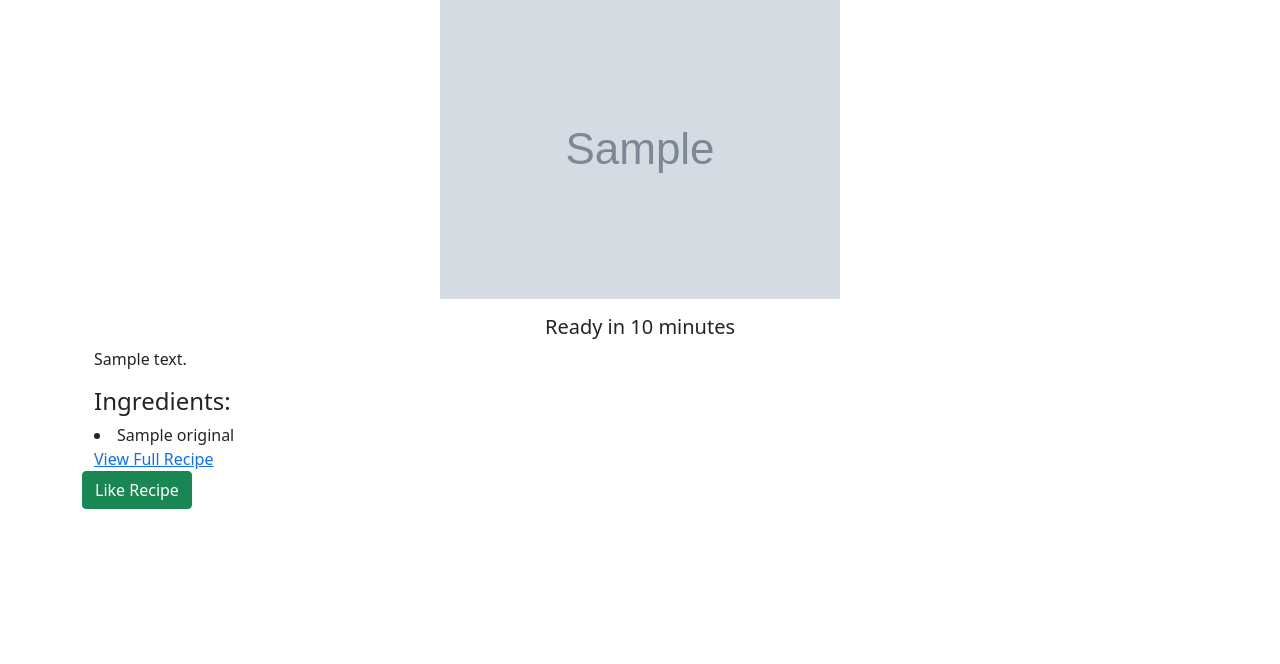
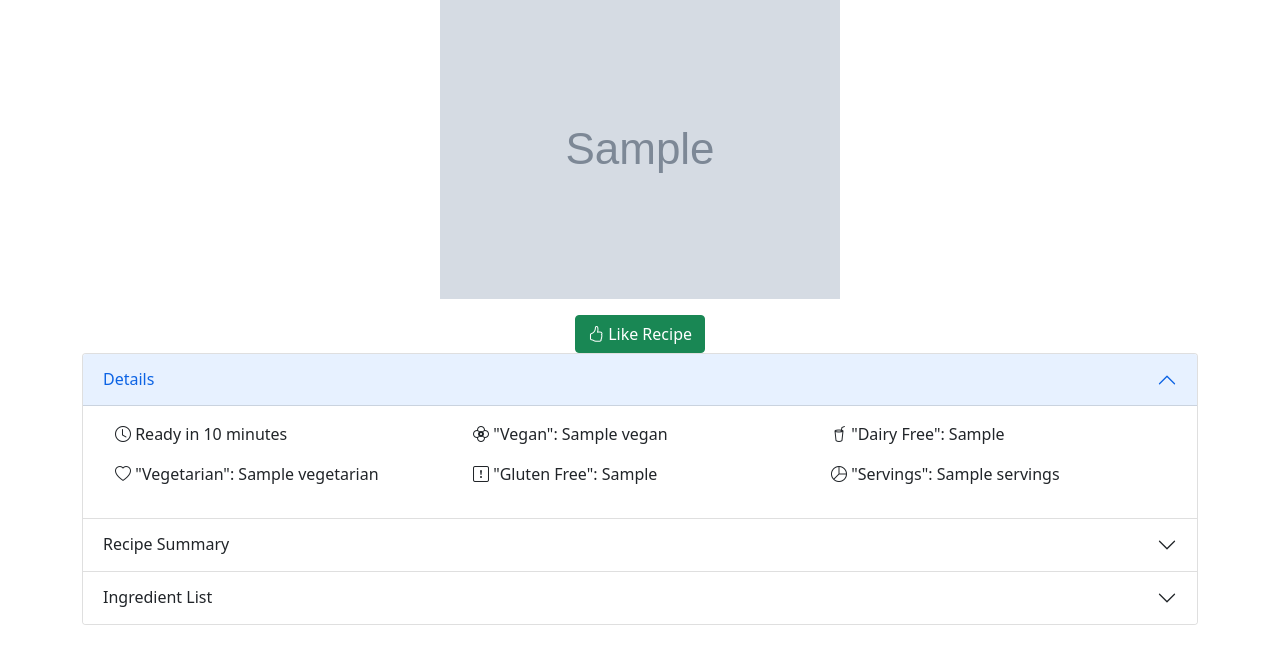
Before and after one commit to XiaoA/meal-planner-app, a Flask app: page /recipes/view-recipe-details/1 in a window 1280 px wide. Shown: the part 99-763 px from the top of the page. Run offline with Flask 2, Linux system fonts and the light colour scheme; tables that the repository leaves empty hold one stand-in row (values such as "Sample post"); grey boxes marked "Sample" are stand-in pictures; a database or web service that is not in the repository returns one stand-in record (values such as "Sample title"); data that the repository does not hold is empty; some libraries are stand-ins or nearby versions.

Commit message:
Improve UI for `view-recipe-details` template

```diff
--- a/project/recipes/templates/recipes/view-recipe-details.html
+++ b/project/recipes/templates/recipes/view-recipe-details.html
@@ -1,32 +1,77 @@
 {% extends 'base.html' %}
 
 {% block header %}
-<h1 class="text-center">{% block title %}View Recipe Details{% endblock %}</h1>
+{% block title %}View Recipe Details{% endblock %}
 {% endblock %}
 
 {% block content %}
 <div class="container text-center">
   <h3>{{ results.title }}</h3>
   <p><img src="{{results.image}}"></p>
-  <h5>Ready in {{ results.readyInMinutes }} minutes</h5>
-</div>
-<div class="container">
-  <p>{{ results.summary | striptags }}</p>
-</div>
-<div class="container">
-  <h4>Ingredients:</h4>
-  {% for ingredient in results.extendedIngredients%}
-  <li>{{ingredient.original}}</li>
-  {% endfor %}
 
-  <a href="{{ results.sourceUrl }}">View Full Recipe</a>
+
+  <div class="container">
+    <form method="POST" action="/recipes/like-recipe/{{results.id}}">
+      <input type="hidden" name="csrf_token" value="{{ csrf_token() }}"/>
+      <input type="hidden" name="recipe_url" value="{{results.sourceUrl}}">
+      <button button-type="submit" class="btn btn-success btn-small"><i class="bi bi-hand-thumbs-up"></i> Like Recipe</button>
+    </form>
+  </div>
 </div>
 
-
-<form method="POST" action="/recipes/like-recipe/{{results.id}}">
-  <input type="hidden" name="csrf_token" value="{{ csrf_token() }}"/>
-  <input type="hidden" name="recipe_url" value="{{results.sourceUrl}}">
-  <button button-type="submit" class="btn btn-success">Like Recipe</button>
-</form>
-
- {% endblock %}
+<div class="accordion" id="accordionPanelsStayOpenExample">
+  <div class="accordion-item">
+    <h2 class="accordion-header" id="panelsStayOpen-headingOne">
+      <button class="accordion-button" type="button" data-bs-toggle="collapse" data-bs-target="#panelsStayOpen-collapseOne" aria-expanded="true" aria-controls="panelsStayOpen-collapseOne">
+        Details
+      </button>
+    </h2>
+    <div id="panelsStayOpen-collapseOne" class="accordion-collapse collapse show" aria-labelledby="panelsStayOpen-headingOne">
+      <div class="accordion-body">
+        <div class="container">
+          <div class="row">
+            <div class="col">
+              <p><i class="bi bi-clock"></i> Ready in {{ results.readyInMinutes }} minutes</p>
+              <p><i class="bi bi-heart"></i> "Vegetarian": {{ results["vegetarian"] }}</p>
+            </div>
+            <div class="col">
+              <p><i class="bi bi-flower2"></i> "Vegan": {{ results["vegan"] }}</p>
+              <p><i class="bi bi-exclamation-square"></i> "Gluten Free": {{ results["glutenFree"] }}</p>
+            </div>
+            <div class="col">
+              <p><i class="bi bi-cup-straw"></i> "Dairy Free": {{ results["dairyFree"] }}</p>
+              <p><i class="bi bi-pie-chart"></i> "Servings": {{ results["servings"] }}</p>
+            </div>
+          </div>
+        </div>
+      </div>
+    </div>
+  </div>
+  <div class="accordion-item">
+    <h2 class="accordion-header" id="panelsStayOpen-headingTwo">
+      <button class="accordion-button collapsed" type="button" data-bs-toggle="collapse" data-bs-target="#panelsStayOpen-collapseTwo" aria-expanded="false" aria-controls="panelsStayOpen-collapseTwo">
+        Recipe Summary
+      </button>
+    </h2>
+    <div id="panelsStayOpen-collapseTwo" class="accordion-collapse collapse" aria-labelledby="panelsStayOpen-headingTwo">
+      <div class="accordion-body">
+        <p>{{ results.summary | striptags }}</p><i class="bi bi-box-arrow-up-right"></i> <a href="{{ results.sourceUrl }}">View Full Recipe</a>
+      </div>
+    </div>
+  </div>
+  <div class="accordion-item">
+    <h2 class="accordion-header" id="panelsStayOpen-headingThree">
+      <button class="accordion-button collapsed" type="button" data-bs-toggle="collapse" data-bs-target="#panelsStayOpen-collapseThree" aria-expanded="false" aria-controls="panelsStayOpen-collapseThree">
+        Ingredient List
+      </button>
+    </h2>
+    <div id="panelsStayOpen-collapseThree" class="accordion-collapse collapse" aria-labelledby="panelsStayOpen-headingThree">
+      <div class="accordion-body">
+        {% for ingredient in results.extendedIngredients%}
+        <li>{{ingredient.original}}</li>
+        {% endfor %}
+      </div>
+    </div>
+  </div>
+</div>
+{% endblock %}
--- a/project/templates/base.html
+++ b/project/templates/base.html
@@ -3,6 +3,7 @@
   <title>{% block title %}{% endblock %} - Recipie</title>
   <link rel="shortcut icon" href="{{ url_for('static', filename='favicon.ico') }}">
   <link href="https://cdn.jsdelivr.net/npm/bootstrap@5.0.1/dist/css/bootstrap.min.css" rel="stylesheet" integrity="sha384-+0n0xVW2eSR5OomGNYDnhzAbDsOXxcvSN1TPprVMTNDbiYZCxYbOOl7+AMvyTG2x" crossorigin="anonymous">
+  <link rel="stylesheet" href="https://cdn.jsdelivr.net/npm/bootstrap-icons@1.5.0/font/bootstrap-icons.css">
   <link rel="stylesheet" href="{{ url_for('static', filename='css/style.css') }}">
 </head>
 
```
Also changed, not shown: project/recipes/routes.py (line endings or trailing spaces).
